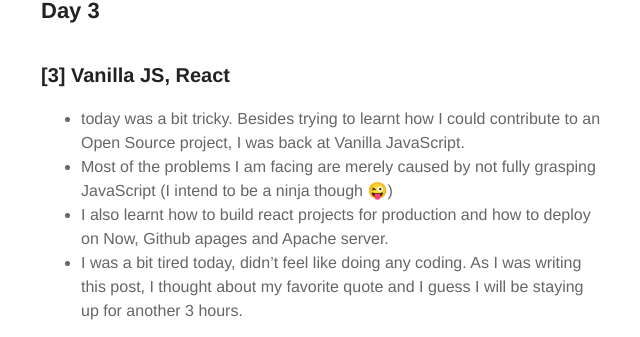
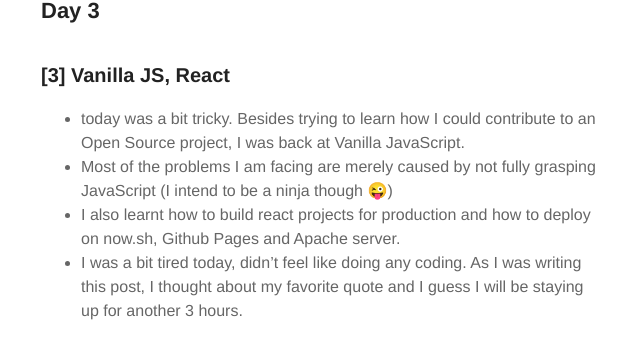
Before and after one commit to terrymafura/maffsojah.github.io, a Jekyll site: the page built from _posts/2017-07-25-100-Days-of-Code-Days-1-10.markdown, in a window 1280 px wide. Shown: the part 991-1328 px from the top of the page, without its empty margins (319-959 px from the left). Built offline with Jekyll 4.4.1, drawn with Linux system fonts in a browser that asks for light colours; emoji names are drawn with the system emoji font; comment, search, counter and statistics services are not loaded.

Commit message:
100 Days of Code Day 3

```diff
--- a/_posts/2017-07-25-100-Days-of-Code-Days-1-10.markdown
+++ b/_posts/2017-07-25-100-Days-of-Code-Days-1-10.markdown
@@ -25,9 +25,9 @@ description: 100 Days of Code Challenge Days 1-10
 
 ## Day 3
 ### [3] Vanilla JS, React
-- today was a bit tricky. Besides trying to learnt how I could contribute to an Open Source project, I was back at Vanilla JavaScript.
+- today was a bit tricky. Besides trying to learn how I could contribute to an Open Source project, I was back at Vanilla JavaScript.
 - Most of the problems I am facing are merely caused by not fully grasping JavaScript (I intend to be a ninja though :stuck_out_tongue_winking_eye:)
-- I also learnt how to build react projects for production and how to deploy on Now, Github apages and Apache server.
+- I also learnt how to build react projects for production and how to deploy on now.sh, Github Pages and Apache server.
 - I was a bit tired today, didn't feel like doing any coding. As I was writing this post, I thought about my favorite quote and I guess I will be staying up for another 3 hours.
 > Decide that you want it more than you are afraid of it.
 > - Unknown
```
